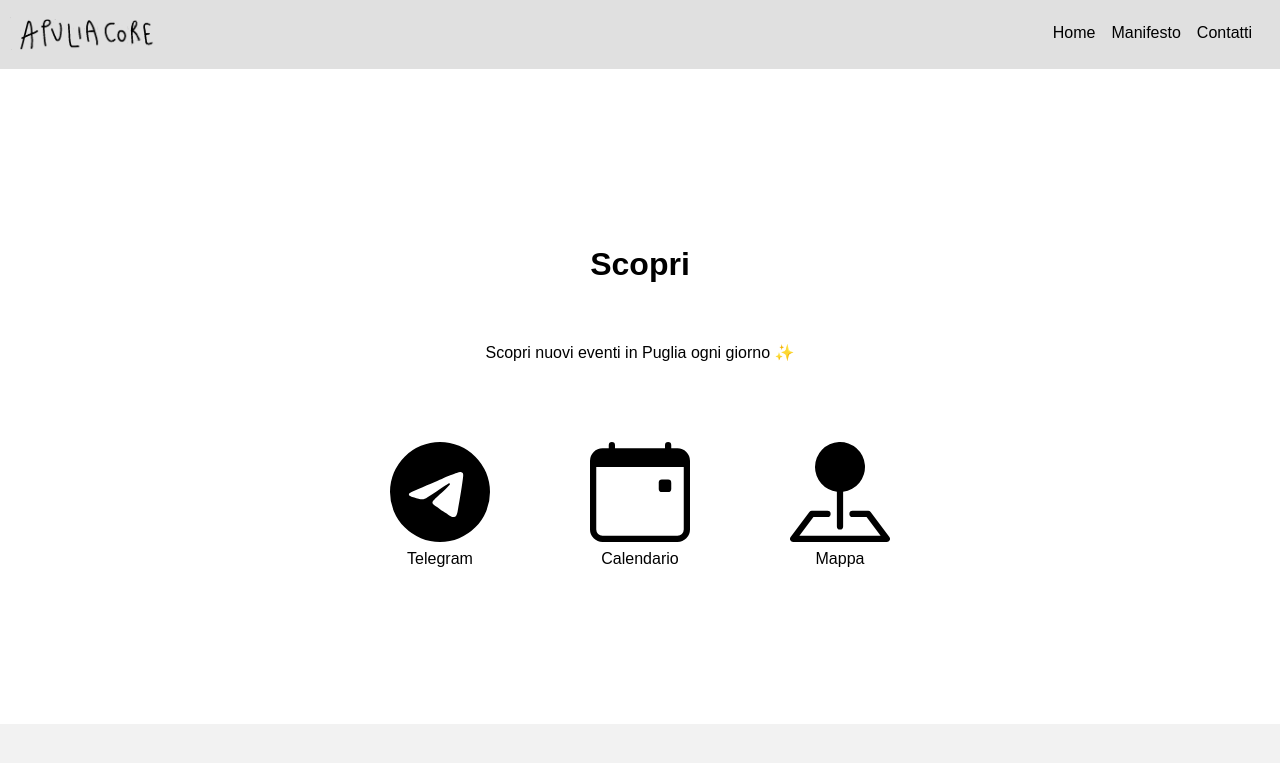
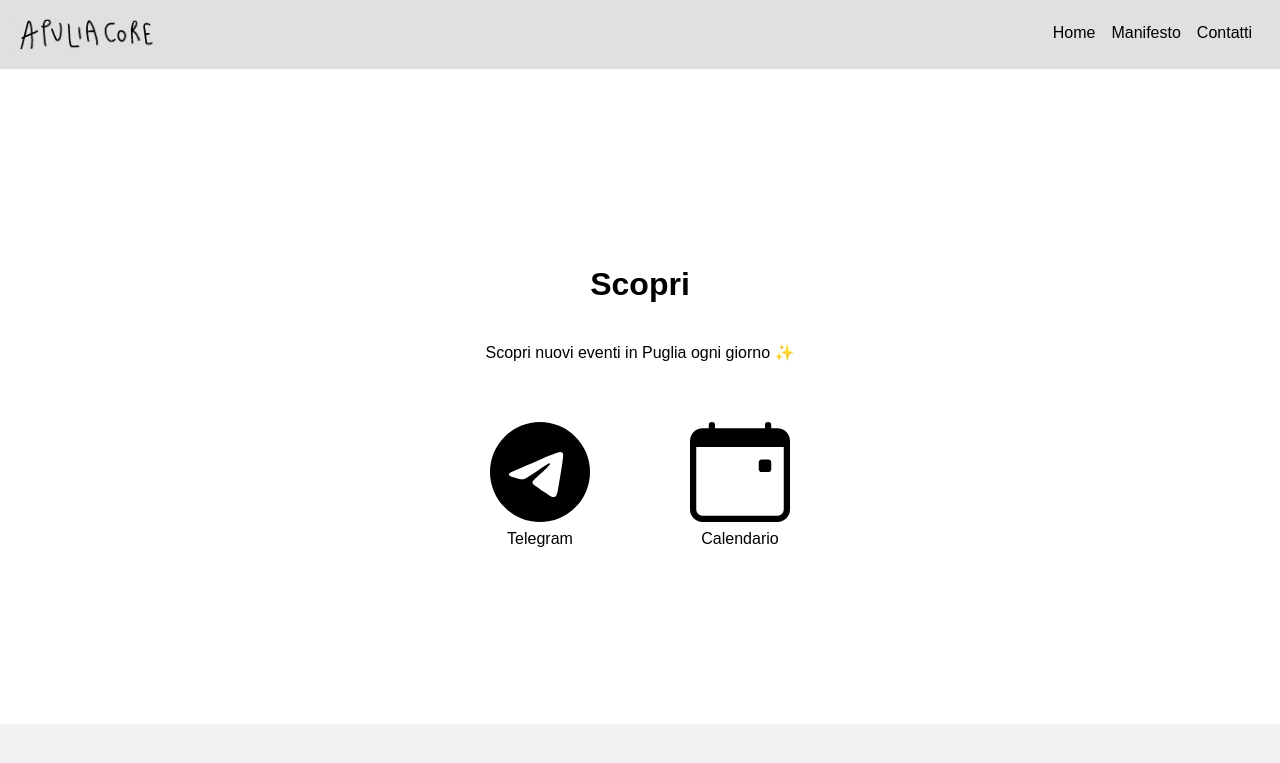
Before and after one commit to apuliacore/apuliacore.github.com, a Jekyll site: the page built from index.html, in a window 1280 px wide and 900 px high. Shown: the top 763 px of the window. Built offline with Jekyll 4.4.1, drawn with Linux system fonts in a browser that asks for light colours.

Commit message:
Rimuovi mappa

```diff
--- a/index.html
+++ b/index.html
@@ -37,12 +37,12 @@ layout: default
 					</div>
 					<a href="https://calendar.google.com/calendar/u/0/embed?src=dp2igoio44dihlpcrmi81jatho@group.calendar.google.com&ctz=Europe/Rome">Calendario</a>
 				</div>
-				<div class="action-element">
+				<!--<div class="action-element">
 					<div>
 						<a href="https://www.washington.edu/classroom/gcm/?gc=dp2igoio44dihlpcrmi81jatho@group.calendar.google.com"><img class="action-icon" src="assets/images/pin-map-fill.svg"></a>
 					</div>
 					<a href="https://www.washington.edu/classroom/gcm/?gc=dp2igoio44dihlpcrmi81jatho@group.calendar.google.com">Mappa</a>
-				</div>
+				</div>-->
 			</div>
 			</div>
 		</div>
```
